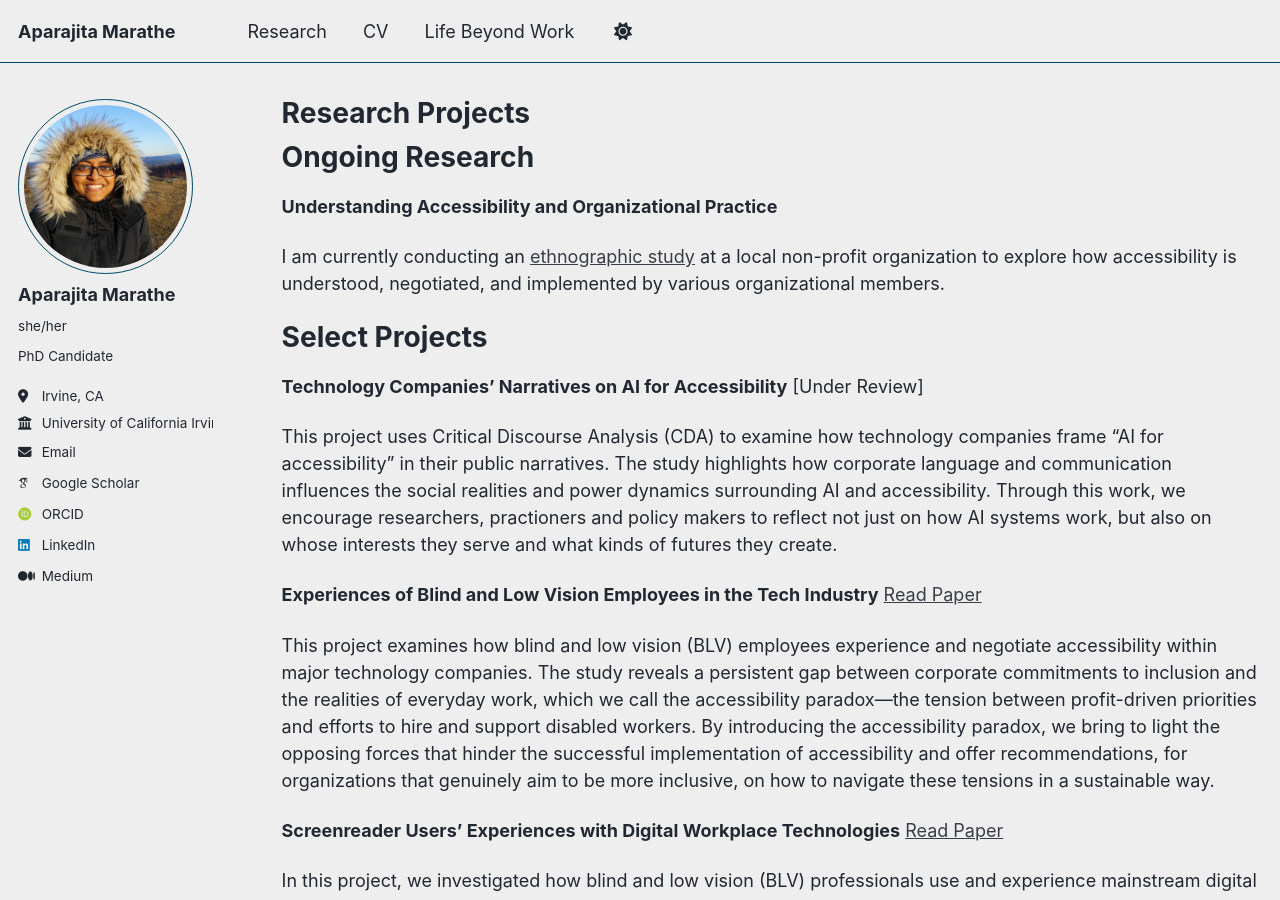
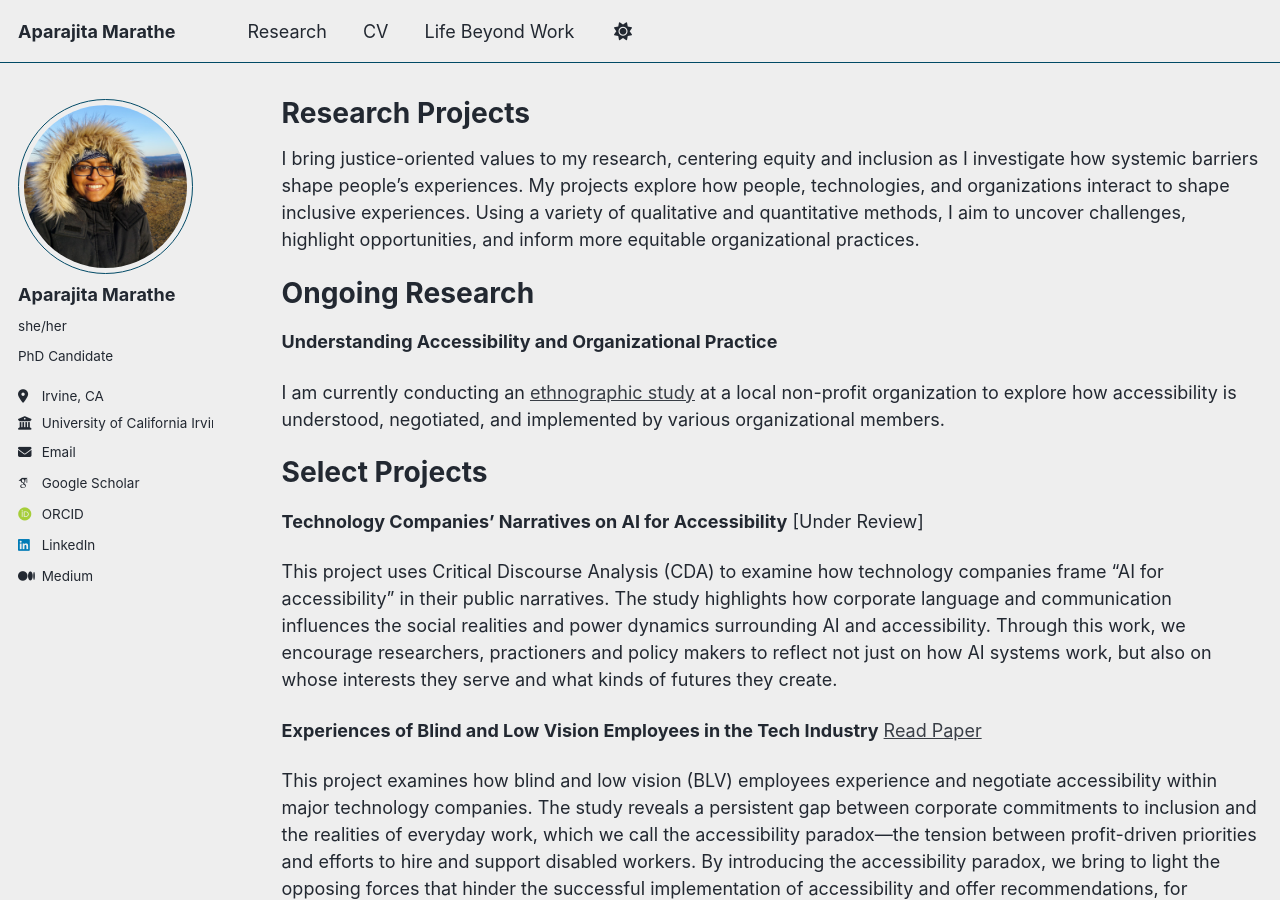
Before and after one commit to aparajitamarathe/aparajitamarathe.github.io, a Jekyll site: the page built from _pages/research.md, in a window 1280 px wide and 900 px high. Built offline with Jekyll 4.4.1, drawn with Linux system fonts in a browser that asks for light colours; some web fonts are replaced.

Commit message:
Update research.md

```diff
--- a/_pages/research.md
+++ b/_pages/research.md
@@ -9,7 +9,7 @@ redirect_from:
 ---
 
 {% include base_path %}
-
+I bring justice-oriented values to my research, centering equity and inclusion as I investigate how systemic barriers shape people’s experiences. My projects explore how people, technologies, and organizations interact to shape inclusive experiences. Using a variety of qualitative and quantitative methods, I aim to uncover challenges, highlight opportunities, and inform more equitable organizational practices.
 
 Ongoing Research
 ======
```
